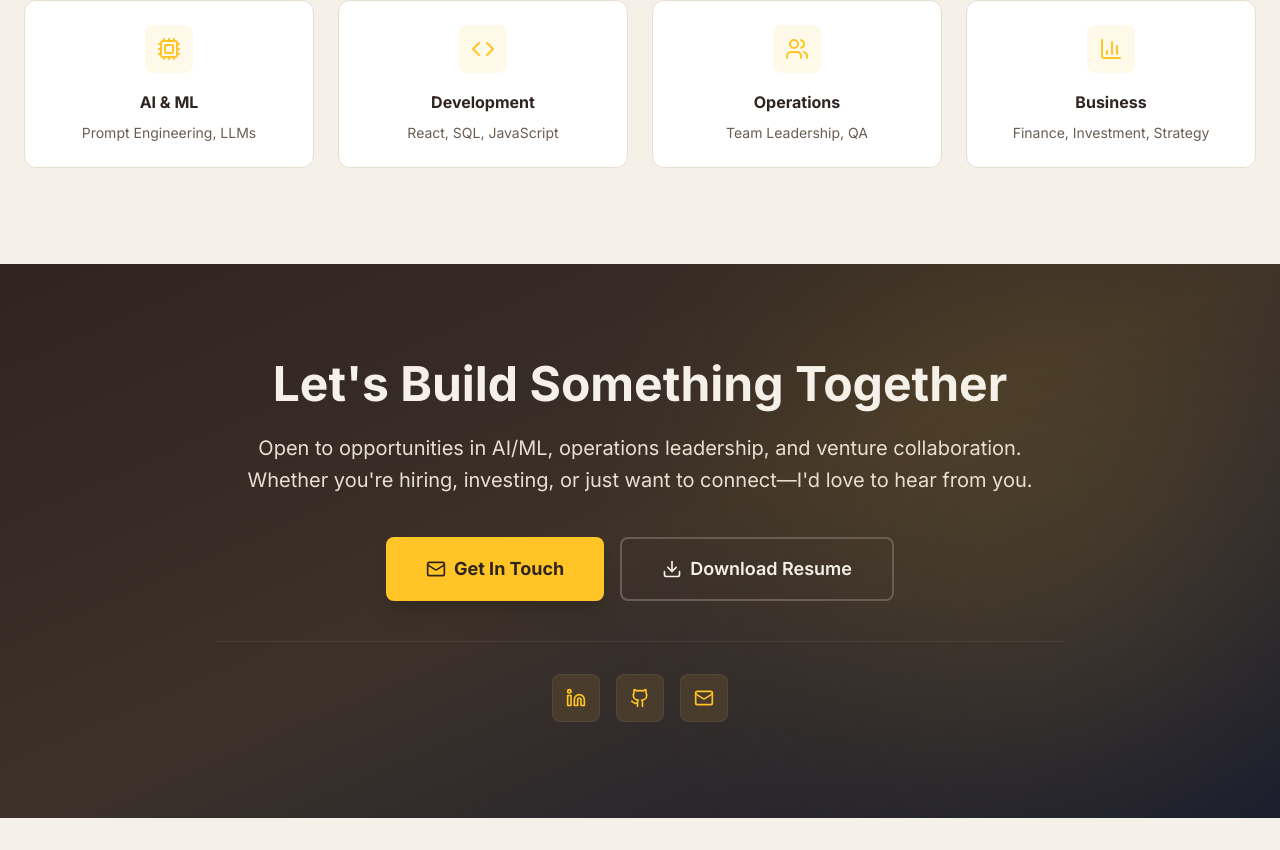
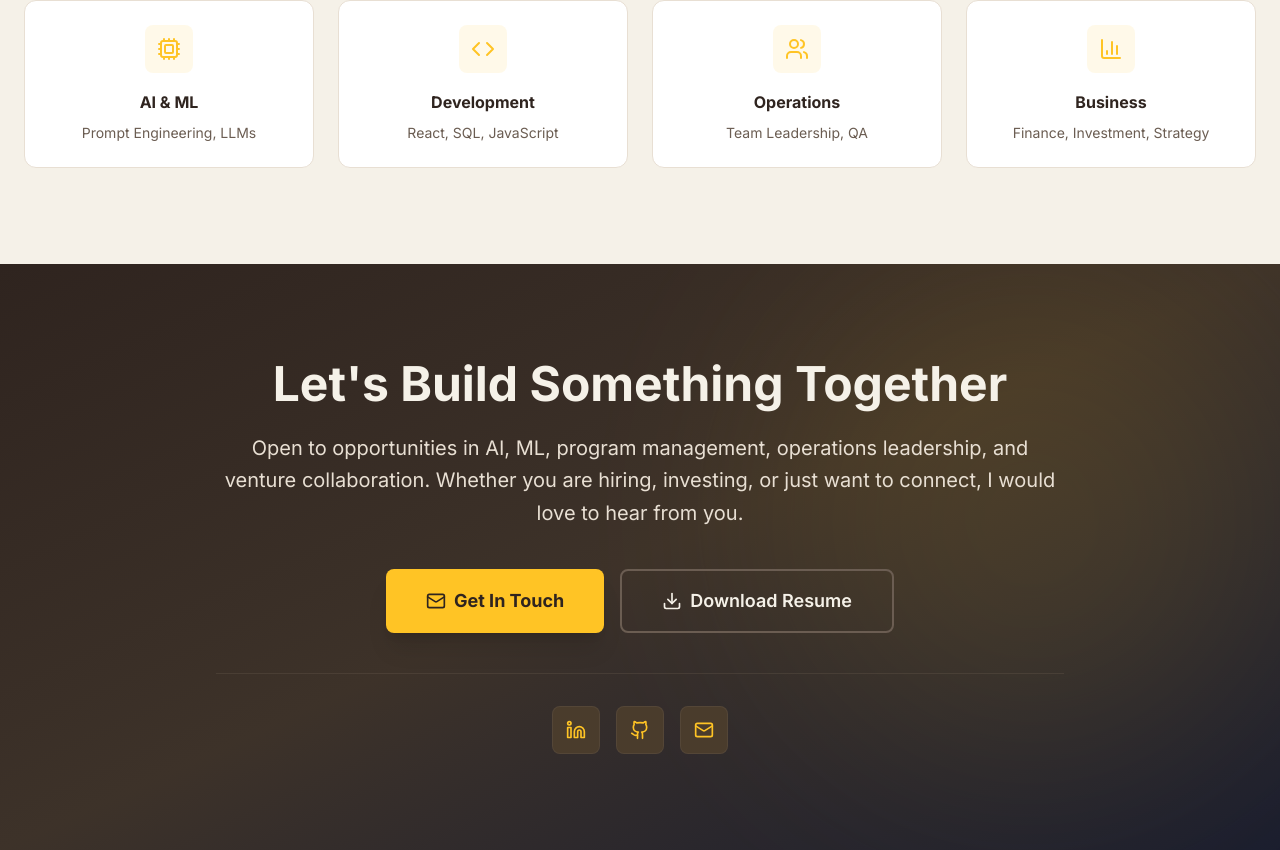
Before and after one commit to dsikler/DanSikler-com, a Next.js app: page / in a window 1280 px wide. Shown: the part 1833-2683 px from the top of the page. Before the commit the page ends 2651 px from the top, so only its background shows below. Built offline with nearby package versions, Linux system fonts and the light colour scheme.

Commit message:
Update footer text to include AI, ML, program management and revised wording

```diff
--- a/app/page.tsx
+++ b/app/page.tsx
@@ -345,8 +345,8 @@ export default function Home() {
               Let's Build Something Together
             </h2>
             <p className="text-xl text-[#E8DFD3] leading-relaxed">
-              Open to opportunities in AI/ML, operations leadership, and venture collaboration.
-              Whether you're hiring, investing, or just want to connect—I'd love to hear from you.
+              Open to opportunities in AI, ML, program management, operations leadership, and venture collaboration.
+              Whether you are hiring, investing, or just want to connect, I would love to hear from you.
             </p>
           </div>
 
```
